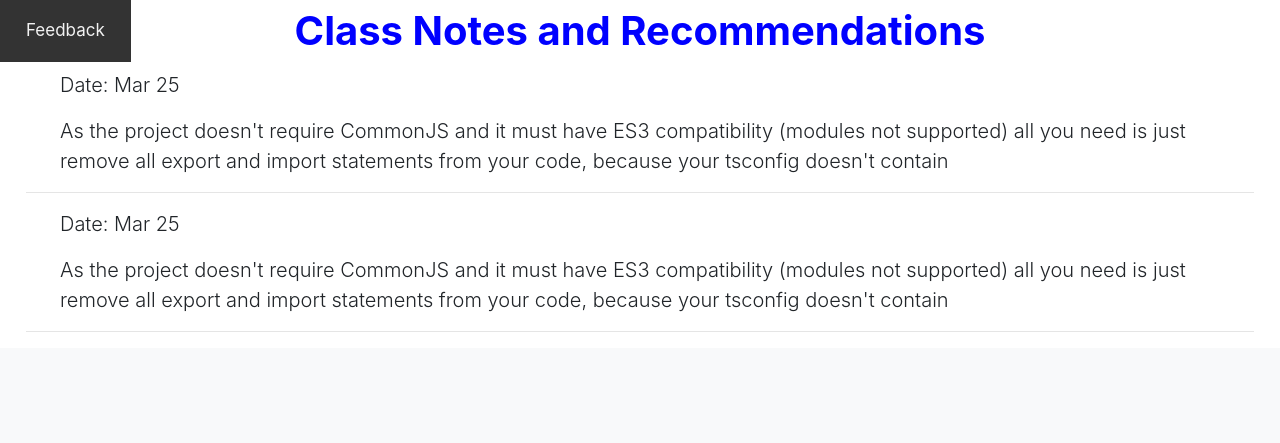
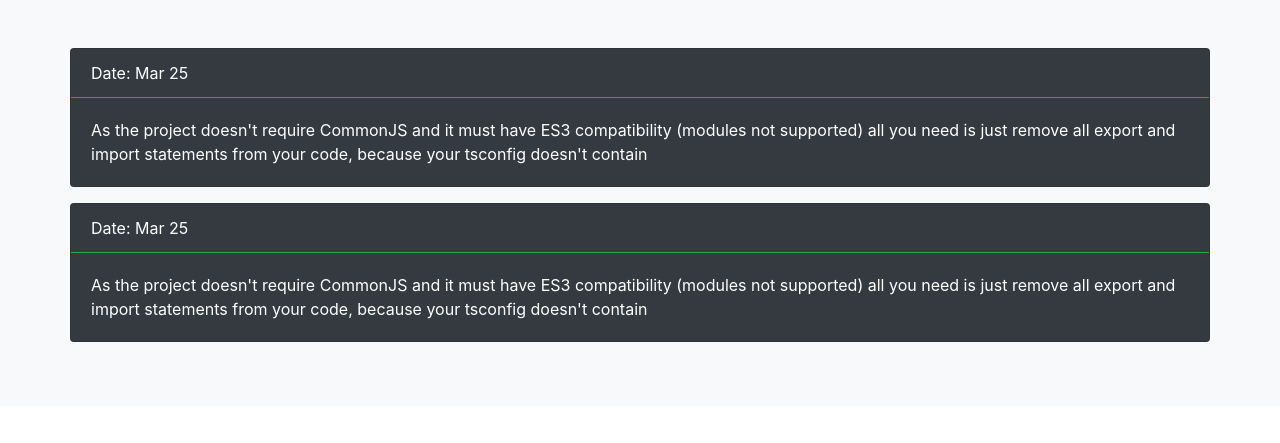
Before and after one commit to mahesh006/deploy, a Flask app: page /recommendation in a window 1280 px wide. Shown: the top 443 px of the page. Run offline with Flask 2, Linux system fonts and the light colour scheme; data comes from the database, SQL or seed files in the repository; some libraries are stand-ins or nearby versions.

Commit message:
Update index.html

```diff
--- a/templates/index.html
+++ b/templates/index.html
@@ -6,94 +6,30 @@
     <title>Students Portal</title>
 
     <!-- Bootstrap core CSS -->
-<link href="https://stackpath.bootstrapcdn.com/bootstrap/4.3.1/css/bootstrap.min.css" rel="stylesheet" integrity="sha384-ggOyR0iXCbMQv3Xipma34MD+dH/1fQ784/j6cY/iJTQUOhcWr7x9JvoRxT2MZw1T" crossorigin="anonymous">
+    <link rel="stylesheet" href="https://maxcdn.bootstrapcdn.com/bootstrap/4.0.0/css/bootstrap.min.css" integrity="sha384-Gn5384xqQ1aoWXA+058RXPxPg6fy4IWvTNh0E263XmFcJlSAwiGgFAW/dAiS6JXm" crossorigin="anonymous">
+    <script src="https://code.jquery.com/jquery-3.2.1.slim.min.js" integrity="sha384-KJ3o2DKtIkvYIK3UENzmM7KCkRr/rE9/Qpg6aAZGJwFDMVNA/GpGFF93hXpG5KkN" crossorigin="anonymous"></script>
+    <script src="https://cdnjs.cloudflare.com/ajax/libs/popper.js/1.12.9/umd/popper.min.js" integrity="sha384-ApNbgh9B+Y1QKtv3Rn7W3mgPxhU9K/ScQsAP7hUibX39j7fakFPskvXusvfa0b4Q" crossorigin="anonymous"></script>
+    <script src="https://maxcdn.bootstrapcdn.com/bootstrap/4.0.0/js/bootstrap.min.js" integrity="sha384-JZR6Spejh4U02d8jOt6vLEHfe/JQGiRRSQQxSfFWpi1MquVdAyjUar5+76PVCmYl" crossorigin="anonymous"></script>
 
-
-    <style>
-
-      .jumbotron {
-        margin-bottom: 0;
-        background-color: #fff;
-        padding: 7px;
-      }
-
-
-      .jumbotron p:last-child {
-        margin-bottom: 0;
-      }
-
-      .jumbotron-heading {
-        font-weight: bold;
-        color: blue;
-
-      }
-
-      .jumbotron .container {
-        max-width: 20rem;
-      }
-
-      p {
-        margin-left: 40px;
-        margin-right: 40px;
-        padding-left: 20px;
-        padding-left: 20px;
-      }
-
-      .navbar {
-        overflow: hidden;
-        background-color: #333;
-        position: fixed;
-        top: 0;
-      }
-
-      .navbar a {
-        float: right;
-        display: block;
-        color: #f2f2f2;
-        text-align: center;
-        padding: 0px;
-        margin:10px;
-        text-decoration: none;
-        font-size: 17px;
-      }
-
-    </style>
   </head>
   <body>
 
 <main role="main">
-  <div class="navbar">
-    <a href="/feedback">Feedback</a>
-  </div>
+  <div class="album py-5 bg-light">
 
-  <section class="jumbotron text-center">
-      <h1 class="jumbotron-heading">Class Notes and Recommendations</h1>
-  </section>
-  {% for entrys in entrie %}
-     <p class="lead">Date: {{ entrys[1] }}</p>
-     <p class="lead">{{ entrys[0] }}</p>
-     <hr style="width:96%;color:green;opacity: 1;">
-  {% endfor %}
+    <div class="container">
 
-  <div class="album py-5 bg-light">
-    <div class="container">
       <div class="row">
-        {% for entry in entries %}
-        <div class="col-md-4">
-          <div class="card mb-4 shadow-sm">
-            <div class="card-body">
-              <p class="card-text">Date: {{ entry[1] }}</p>
-              <div class="d-flex justify-content-between align-items-center">
-                <iframe src="{{entry[2]}}" frameborder="0" width="100%"
-                    allow=" accelerometer; autoplay; clipboard-write; encrypted-media; gyroscope; picture-in-picture" allowfullscreen></iframe>
-                <div class="btn-group">
-
-                </div>
-              </div>
-            </div>
+        {% for entrys in entrie %}
+        <div class="card text-white bg-dark mb-3">
+          <div class="card-header bg-transparent border-success">Date: {{ entrys[1] }}</div>
+          <div class="card-body">
+            <p class="card-text">{{ entrys[0] }}</p>
           </div>
         </div>
         {% endfor %}
+
+
       </div>
     </div>
   </div>
```
